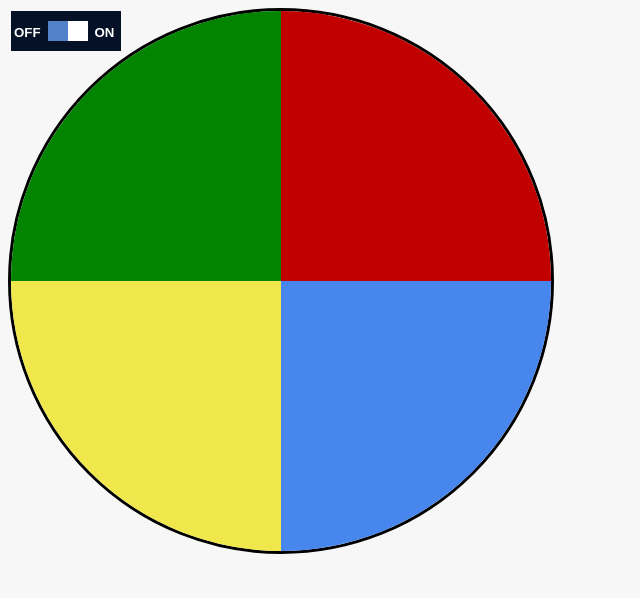
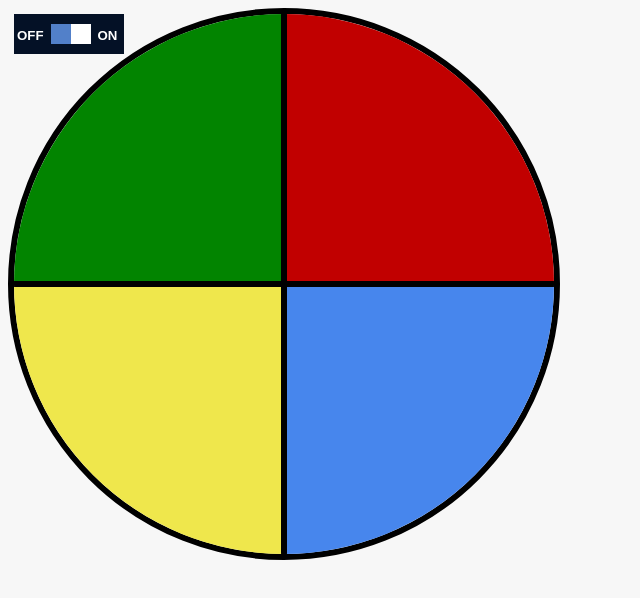
Before and after one commit to Havolt/simonGame, a plain HTML site: page index.html in a window 1280 px wide. Shown: the whole page, without its empty margins (0-640 px from the left). Drawn offline with Linux system fonts and the light colour scheme.

Commit message:
Further styling and cleaning up to button creating function

```diff
--- a/index.html
+++ b/index.html
@@ -13,7 +13,7 @@
     #app{
       width: 540px;
       height: 540px;
-      border: 3px solid black;
+      border: 6px solid black;
       border-radius: 50%;
       overflow: hidden;
     }
@@ -51,9 +51,34 @@
     }
 
     .bigButton{
-      width: 270px;
-      height: 270px;
+      width: 267px;
+      height: 267px;
+      border: 3px solid black;
       float: left;
+    }
+
+    #greenButton{
+      border-left: 0px;
+      border-top: 0px;
+      background-color: #028400;
+    }
+
+    #redButton{
+      border-right: 0px;
+      border-top: 0px;
+      background-color: #c10000;
+    }
+
+    #yellowButton{
+      border-left: 0px;
+      border-bottom: 0px;
+      background-color: #efe74c;
+    }
+
+    #blueButton{
+      border-right: 0px;
+      border-bottom: 0px;
+      background-color: #4786ed;
     }
 
 
@@ -140,22 +165,18 @@
       const greenButt = document.createElement('div');
       greenButt.id = "greenButton"
       greenButt.classList="bigButton";
-      greenButt.style.backgroundColor="#028400";
       app.appendChild(greenButt);
       const redButt = document.createElement('div');
       redButt.id = "redButton";
       redButt.classList="bigButton";
-      redButt.style.backgroundColor="#c10000";
       app.appendChild(redButt);
       const yellowButt = document.createElement('div');
       yellowButt.id = "yellowButton";
       yellowButt.classList="bigButton";
-      yellowButt.style.backgroundColor="#efe74c";
       app.appendChild(yellowButt);
       const blueButt = document.createElement('div');
       blueButt.id = "blueButton";
       blueButt.classList="bigButton";
-      blueButt.style.backgroundColor="#4786ed";
       app.appendChild(blueButt);
     }
 
```
